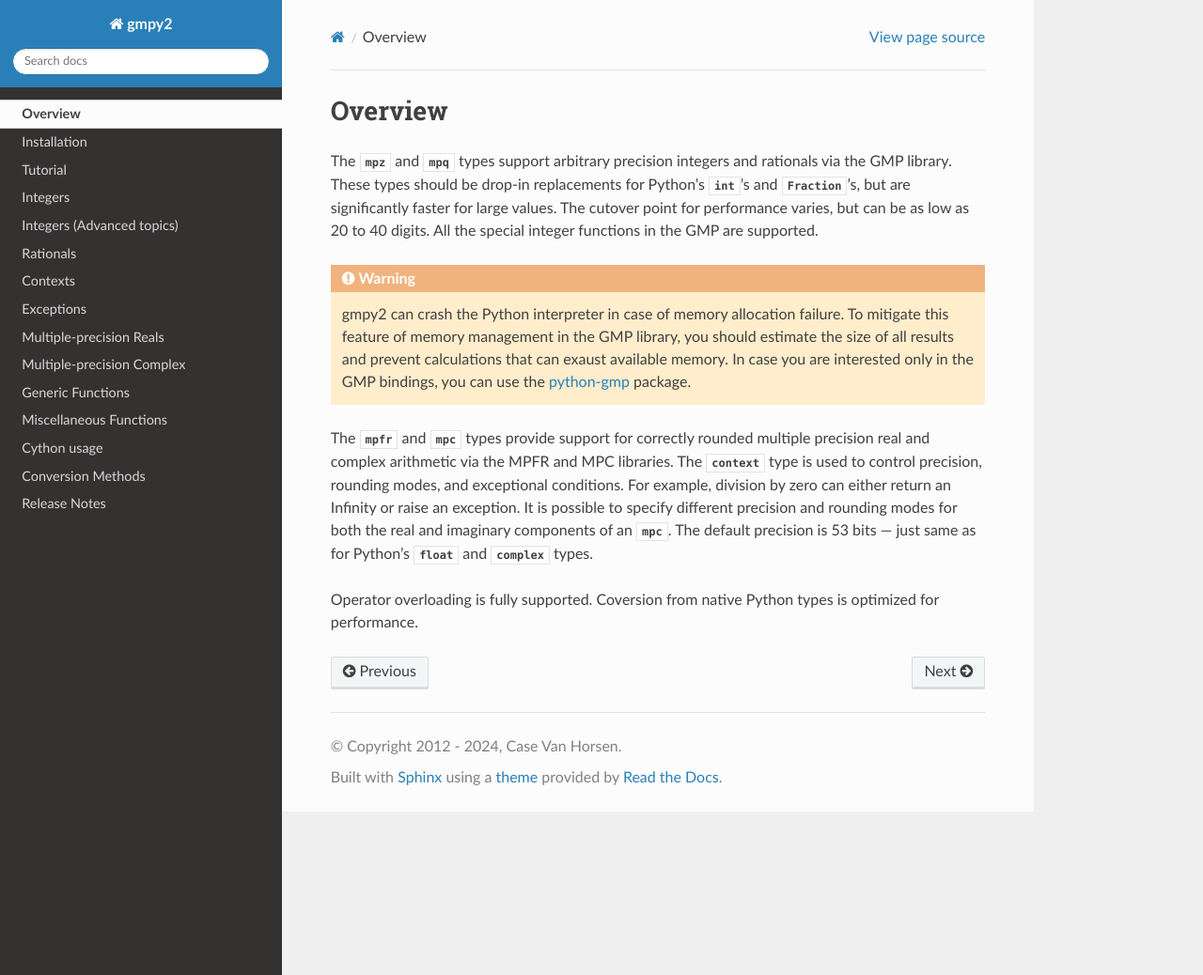
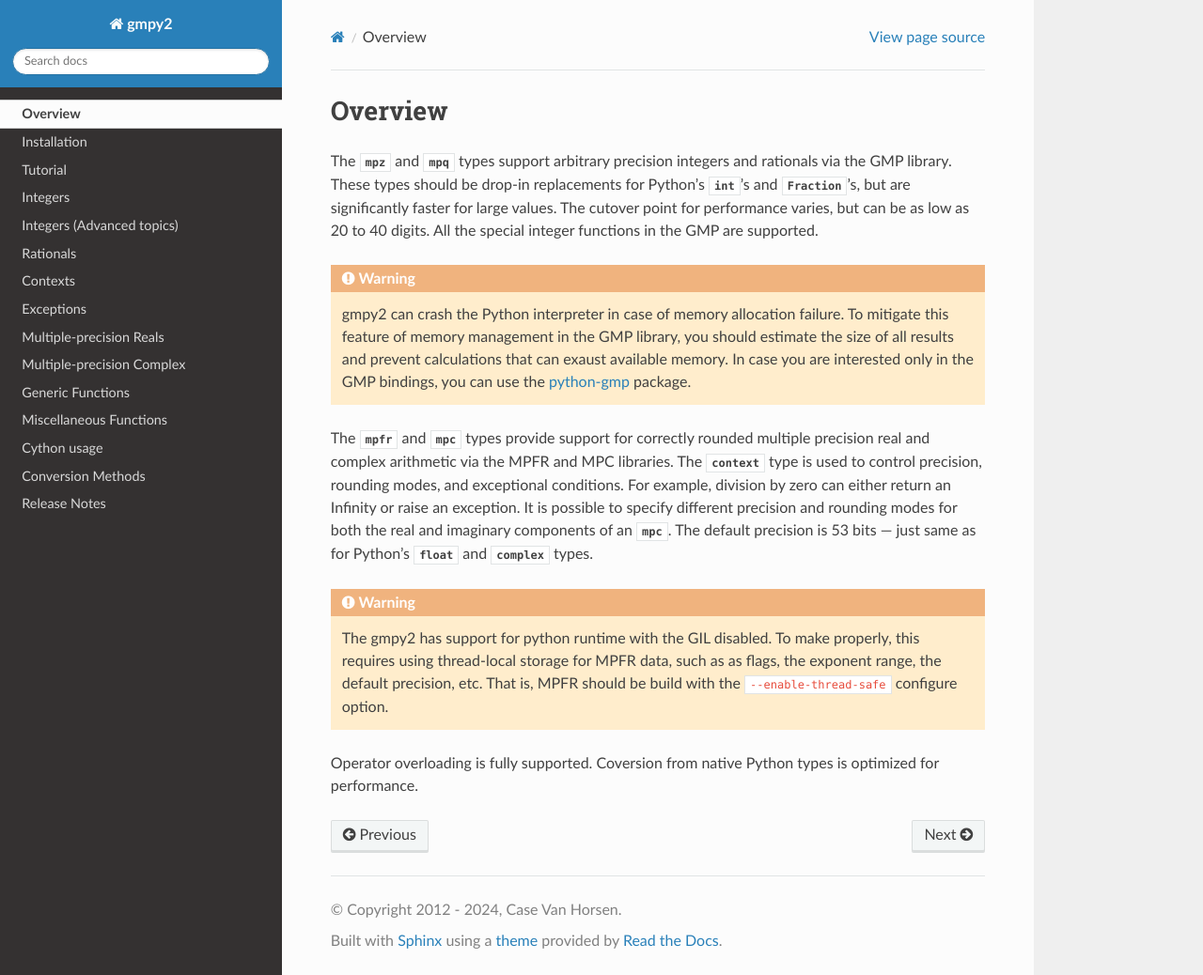
Before and after one commit to aleaxit/gmpy, a Sphinx documentation site: the page built from docs/overview.rst, in a window 1280 px wide and 1038 px high. Shown: the whole window at 94% size. Built offline with Sphinx 7.4.7 and the Read the Docs theme 3.1.0, drawn with Linux system fonts in a browser that asks for light colours; formulas are drawn with MathJax 3; the version number is read from the project's files by our own code.

Commit message:
Document free-threading support
Closes #584

```diff
--- a/docs/overview.rst
+++ b/docs/overview.rst
@@ -26,5 +26,12 @@ raise an exception.  It is possible to specify different precision and rounding
 modes for both the real and imaginary components of an `mpc`.  The default
 precision is 53 bits --- just same as for Python's `float` and `complex` types.
 
+.. warning::
+
+   The gmpy2 has support for python runtime with the GIL disabled.  To make
+   properly, this requires using thread-local storage for MPFR data, such as as
+   flags, the exponent range, the default precision, etc.  That is, MPFR should
+   be build with the ``--enable-thread-safe`` configure option.
+
 Operator overloading is fully supported.  Coversion from native Python types is
 optimized for performance.
```
